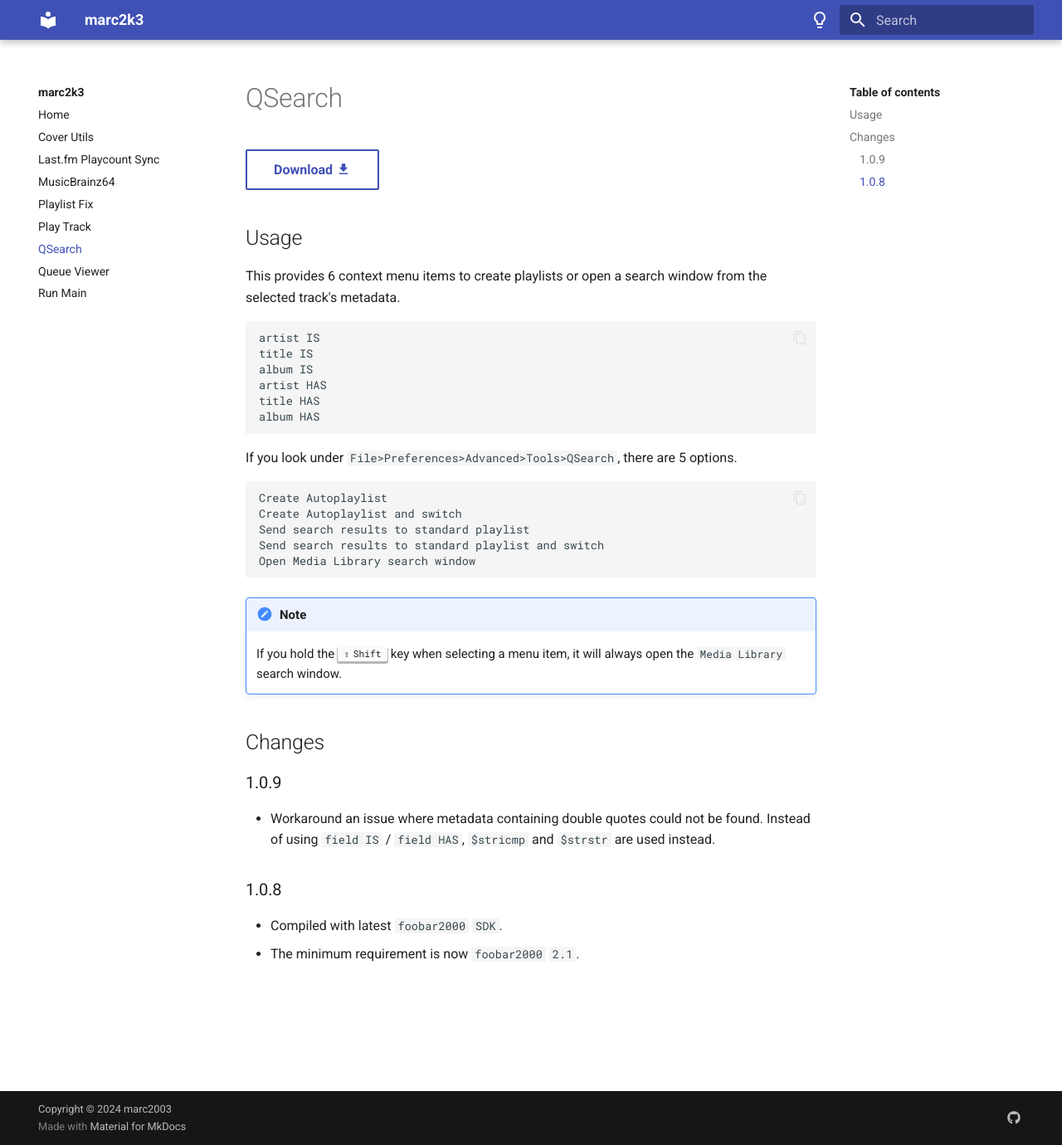
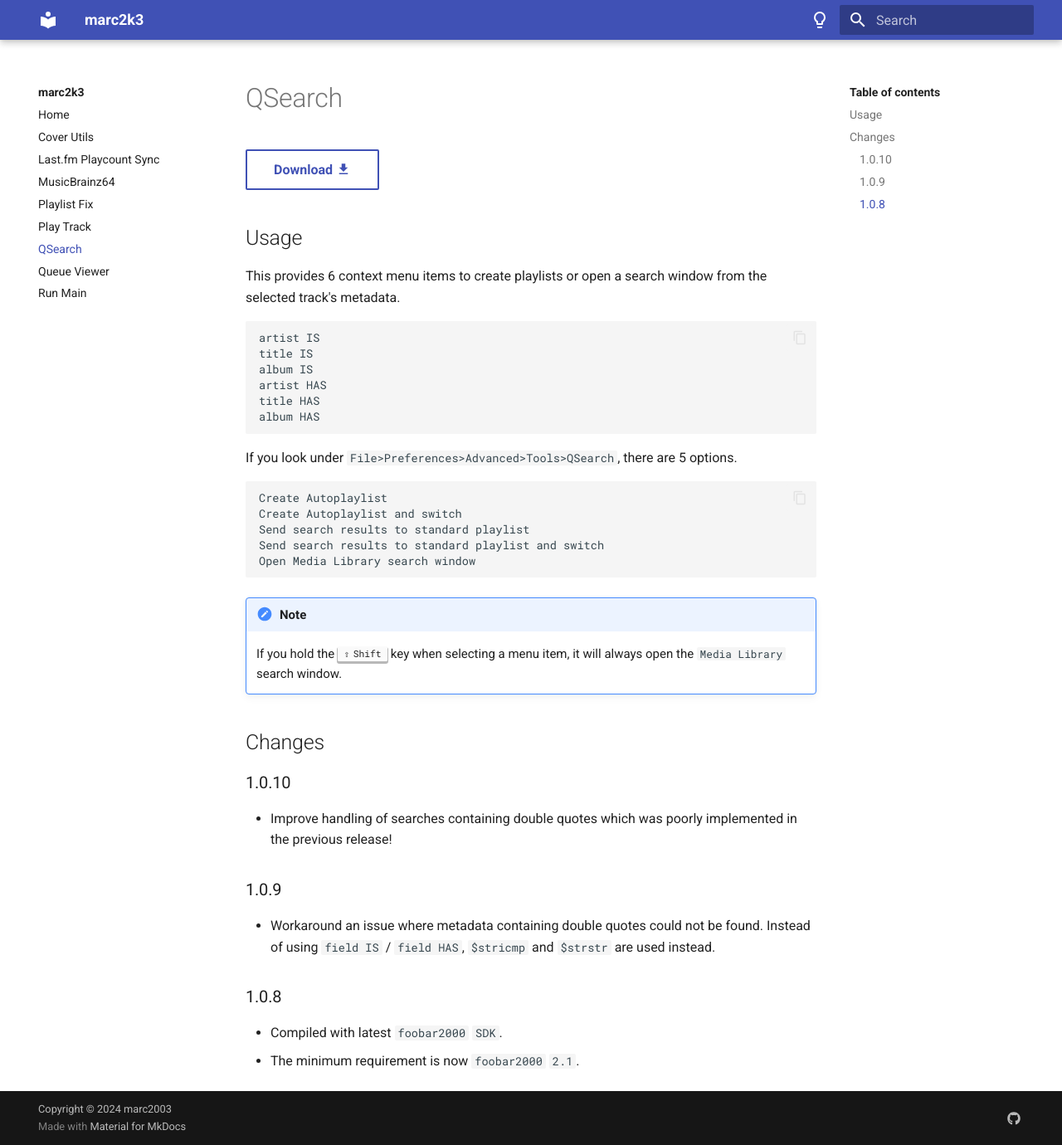
Before and after one commit to marc2k3/marc2k3.github.io, an MkDocs documentation site: the page built from docs/component/qsearch.md, in a window 1280 px wide and 1380 px high. Shown: the whole window at 83% size. Built offline with MkDocs 1.6.1 and Material for MkDocs 9.7.7, drawn with Linux system fonts in a browser that asks for light colours.

Commit message:
QSearch 1.0.10

```diff
--- a/docs/component/qsearch.md
+++ b/docs/component/qsearch.md
@@ -29,6 +29,9 @@ Open Media Library search window
 
 ## Changes
 
+### 1.0.10
+- Improve handling of searches containing double quotes which was poorly implemented in the previous release!
+
 ### 1.0.9
 - Workaround an issue where metadata containing double quotes could not be found. Instead of using
 `field IS` / `field HAS`, `$stricmp` and `$strstr` are used instead.
```
Also changed, not shown: docs/index.md (+1 -1 lines).
